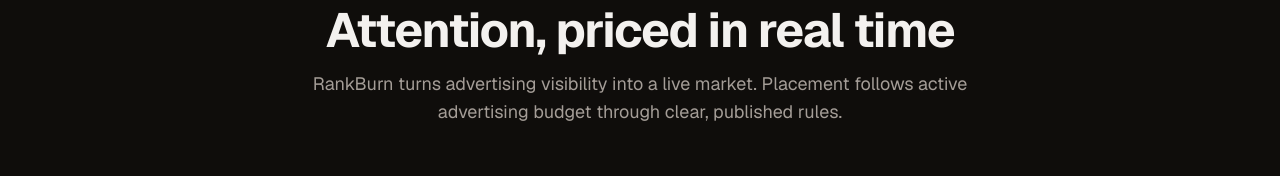
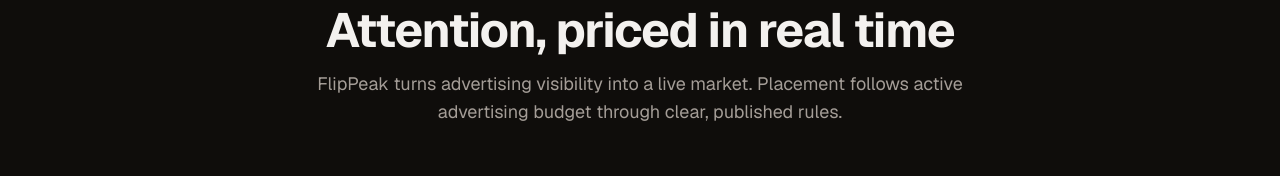
Before and after one commit to carlosguzmanfunez/rankburn, a Next.js app: page /how-it-works in a window 1280 px wide. Shown: the part 167-343 px from the top of the page. Built offline with nearby package versions, Linux system fonts and the light colour scheme; no server answers; the database is empty.

Commit message:
Rename how-it.works branding to FlipPeak

```diff
--- a/app/how-it-works/page.tsx
+++ b/app/how-it-works/page.tsx
@@ -56,7 +56,7 @@ export default function HowItWorksPage() {
             Attention, priced in real time
           </h1>
           <p className="mx-auto mt-4 max-w-2xl text-pretty text-muted-foreground sm:text-lg">
-            RankBurn turns advertising visibility into a live market. Placement
+            FlipPeak turns advertising visibility into a live market. Placement
             follows active advertising budget through clear, published rules.
           </p>
         </section>
```
